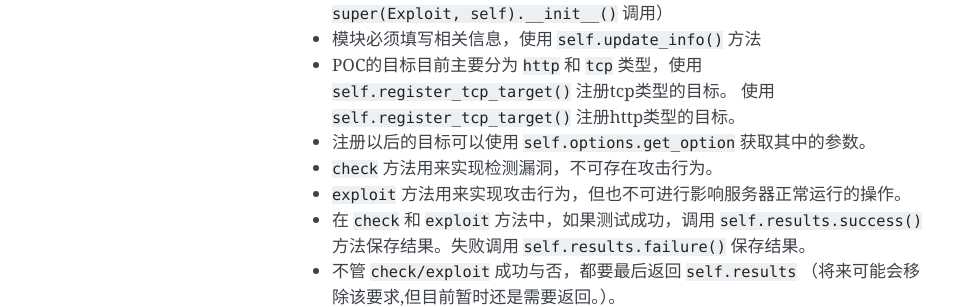
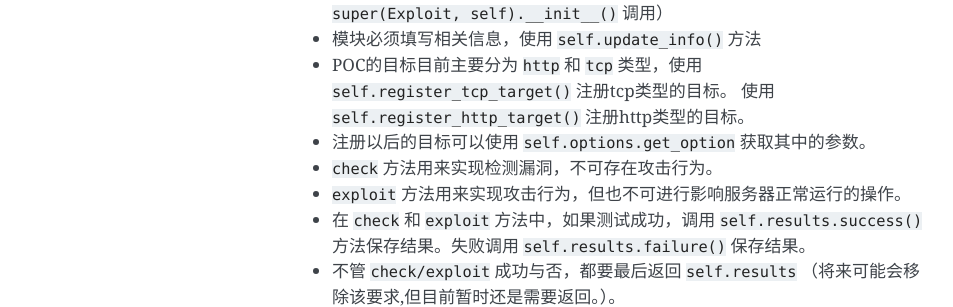
Before and after one commit to TuuuNya/WebPocket, a Sphinx documentation site: the page built from docs/framework/development.rst, in a window 1280 px wide and 900 px high. Shown: the part 445-752 px from the top of the window, without its empty margins (148-1101 px from the left). Built offline with Sphinx 7.4.7, drawn with Linux system fonts in a browser that asks for light colours.

Commit message:
docs: fix typo

```diff
--- a/docs/framework/development.rst
+++ b/docs/framework/development.rst
@@ -18,7 +18,7 @@
  * ``Exploit`` 类必须继承自 ``BaseExploit`` （通过 ``from lib.BaseExploit import BaseExploit`` 引入 ）
  * 模块必须包含 ``__init__`` 方法，必须调用父类的 ``__init__`` 方法，（通过 ``super(Exploit, self).__init__()`` 调用）
  * 模块必须填写相关信息，使用 ``self.update_info()`` 方法
- * POC的目标目前主要分为 ``http`` 和 ``tcp`` 类型，使用 ``self.register_tcp_target()`` 注册tcp类型的目标。 使用 ``self.register_tcp_target()`` 注册http类型的目标。
+ * POC的目标目前主要分为 ``http`` 和 ``tcp`` 类型，使用 ``self.register_tcp_target()`` 注册tcp类型的目标。 使用 ``self.register_http_target()`` 注册http类型的目标。
  * 注册以后的目标可以使用 ``self.options.get_option`` 获取其中的参数。
  * ``check`` 方法用来实现检测漏洞，不可存在攻击行为。
  * ``exploit`` 方法用来实现攻击行为，但也不可进行影响服务器正常运行的操作。
```
